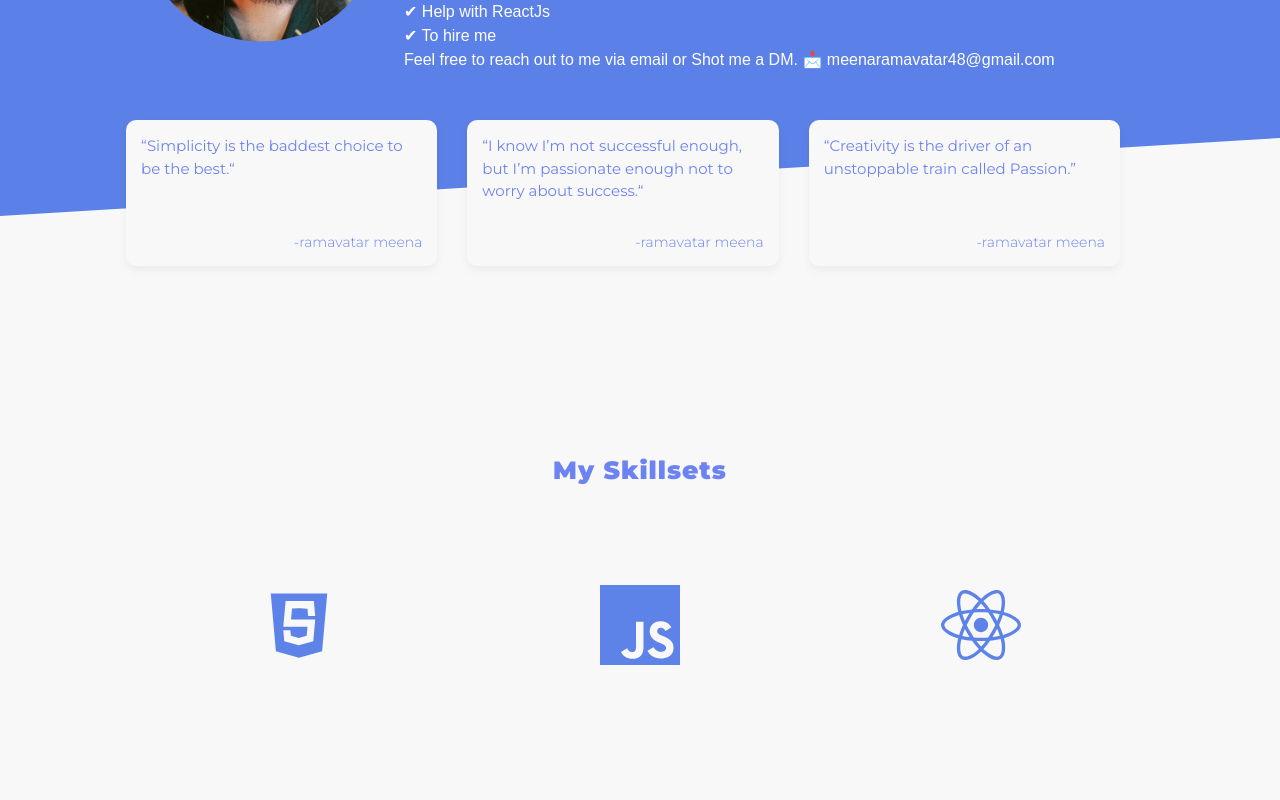
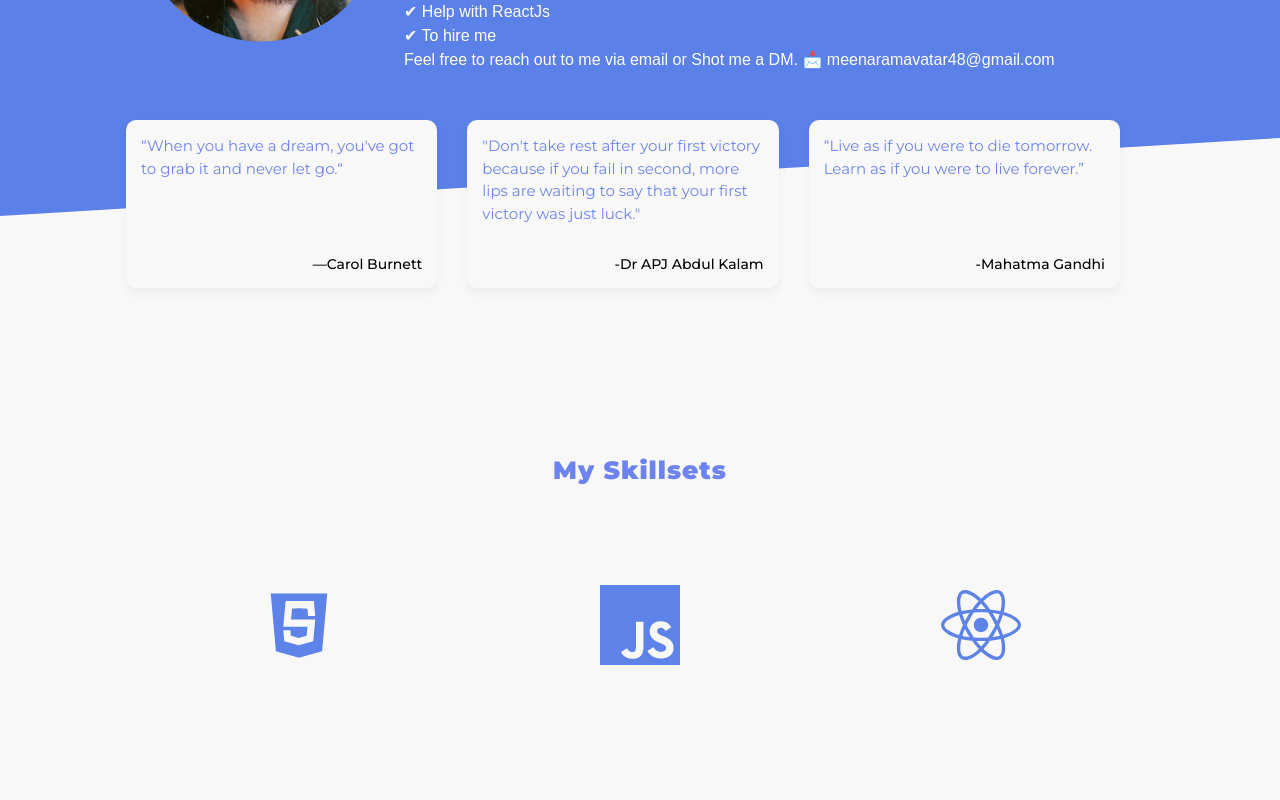
Before and after one commit to ramavatarmeena99/my_portfolio, a React (Create React App) app: page / in a window 1280 px wide. Shown: the part 1080-1880 px from the top of the page. Built offline with nearby package versions, Linux system fonts and the light colour scheme.

Commit message:
link fixed

```diff
--- a/src/Components/AboutMe/index.js
+++ b/src/Components/AboutMe/index.js
@@ -28,8 +28,12 @@ export default function AboutMe() {
                   <br />
                   <br />
                   You can find some of my projects here -
-                  <a href="https://github.com/ramavatarmeena99">
-                    <p>https://github.com/ramavatarmeena99</p>
+                  <a
+
+                  href="https://github.com/ramavatarmeena99">
+                    <p className={Style.portfolioLink}
+
+                    >https://github.com/ramavatarmeena99</p>
                   </a>
                   <br />
                   You can connect with me if you want -
@@ -48,32 +52,30 @@ export default function AboutMe() {
             <div className={Style.bestReview}>
               <div className={Style.reviews}>
                 <div className={Style.reviewerComment}>
-                  <h3>“Simplicity is the baddest choice to be the best.“</h3>
+                  <h3>“When you have a dream, you've got to grab it and never let go.“</h3>
                 </div>
                 <div className={Style.reviewerName}>
-                  <h5>-ramavatar meena</h5>
+                  <h5>—Carol Burnett</h5>
                 </div>
               </div>
               <div className={Style.reviews}>
                 <div className={Style.reviewerComment}>
                   <h3>
-                    “I know I’m not successful enough, but I’m passionate enough
-                    not to worry about success.“
+                  "Don't take rest after your first victory because if you fail in second, more lips are waiting to say that your first victory was just luck."
                   </h3>
                 </div>
                 <div className={Style.reviewerName}>
-                  <h5>-ramavatar meena</h5>
+                  <h5>-Dr APJ Abdul Kalam</h5>
                 </div>
               </div>
               <div className={Style.reviews}>
                 <div className={Style.reviewerComment}>
                   <h3>
-                    “Creativity is the driver of an unstoppable train called
-                    Passion.”
+                    “Live as if you were to die tomorrow. Learn as if you were to live forever.”
                   </h3>
                 </div>
                 <div className={Style.reviewerName}>
-                  <h5>-ramavatar meena</h5>
+                  <h5>-Mahatma Gandhi</h5>
                 </div>
               </div>
             </div>
--- a/src/Components/AboutMe/index.module.css
+++ b/src/Components/AboutMe/index.module.css
@@ -60,12 +60,14 @@
   font-family: Karla, sans-serif;
   margin-bottom: 5px;
 }
-a {
+
+.portfolioLink{
+  width: auto;
   color: black;
   font-weight: 500;
 }
-a:hover {
-  color: rgb(19, 197, 87);
+.portfolioLink:hover {
+  color: rgb(25, 44, 32);
 }
 .imgMe {
   width: 250px;
@@ -142,9 +144,8 @@ h3 {
 h5 {
   font-size: 14px;
   margin: 0px;
-  font-weight: 300;
-
-  color: rgb(109, 131, 242);
+  font-weight: 500;
+  color: #000000;
   padding: 15px;
 }
 @media only screen and (max-width: 800px) {
```
